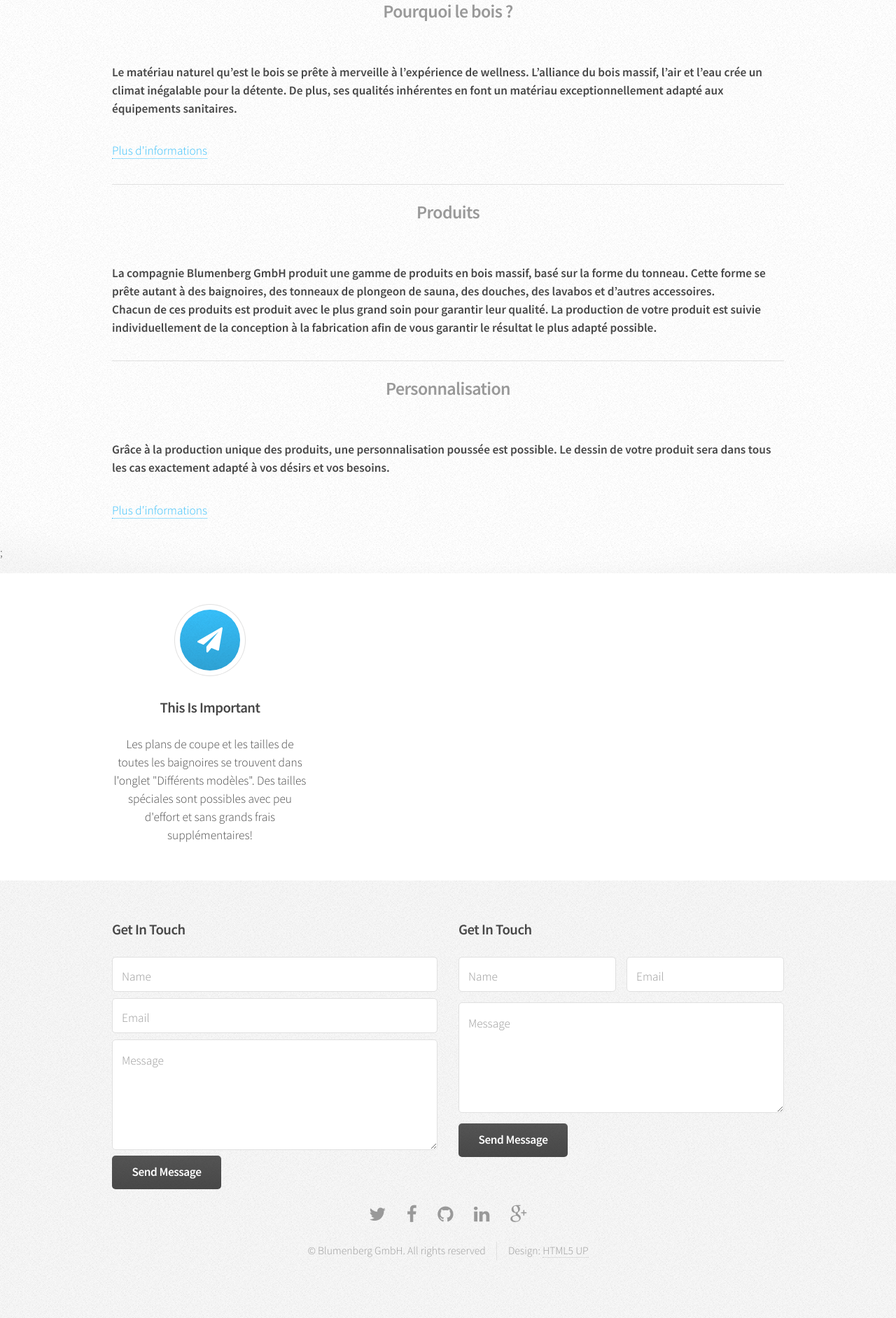
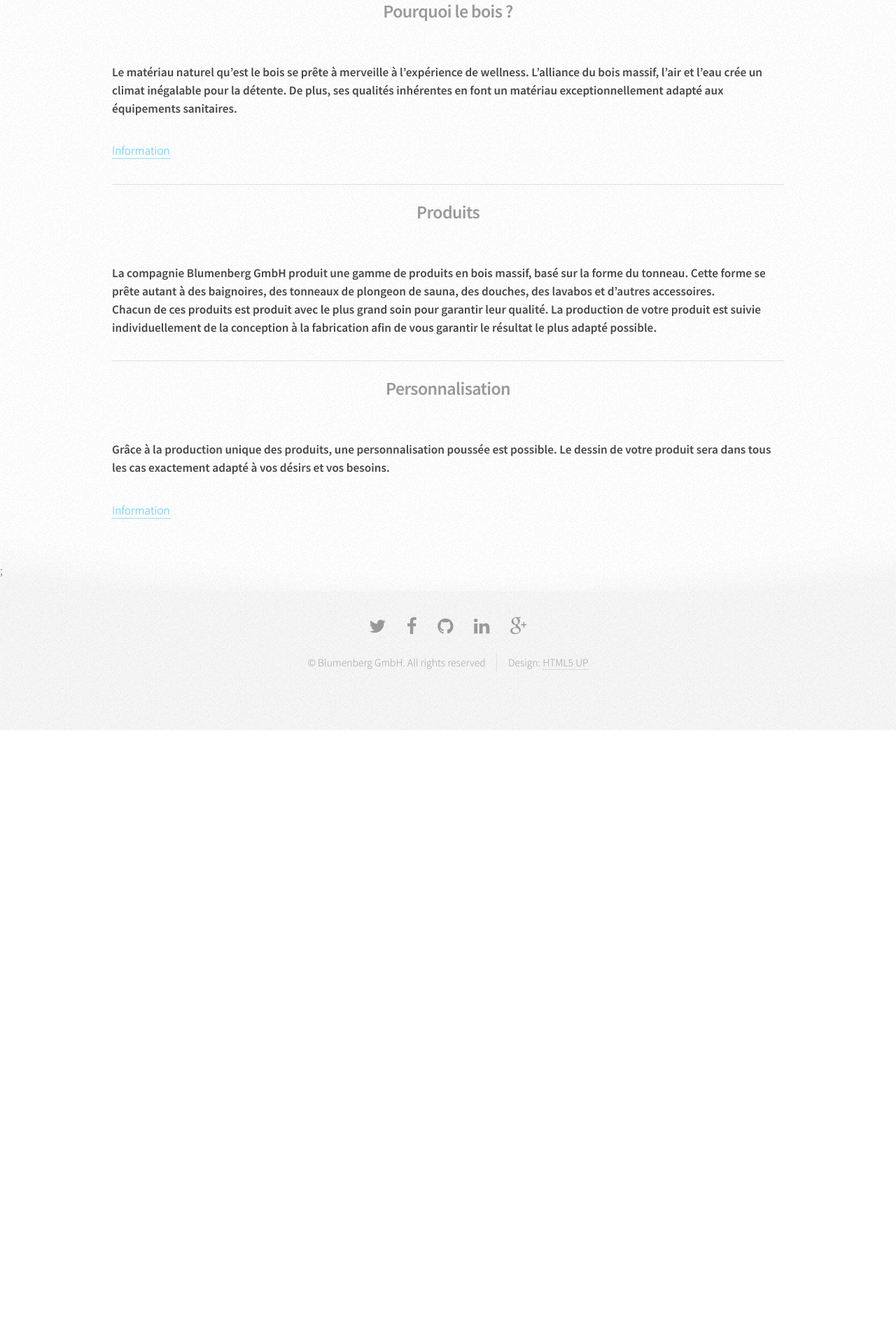
Before and after one commit to AsmNoob/Gmbh, a PHP site: page /home.php in a window 1280 px wide. Shown: the part 530-2413 px from the top of the page at 70% size. After the commit the page ends 1573 px from the top, so only its background shows below. Run offline with PHP 8.4, Linux system fonts and the light colour scheme.

Commit message:
Added JPG and fixed Js

```diff
--- a/assets/header.php
+++ b/assets/header.php
@@ -13,7 +13,7 @@
 						<li><a href="bains.php#dimensions">Dimensions et forme</a></li>
 						<li><a href="bains.php#baignoire">Baignoire</a></li>
 						<li><a href="bains.php#tonneau">Tonneau</a></li>
-						<li><a href="bains.php#">Profils</a></li>
+						<li><a href="bains.php#profil">Profils</a></li>
 						<!--<li><a href="bains.php#">Raccord au mur</a></li>
 						<li><a href="bains.php#">Raccord au mur</a></li>
 						<li><a href="bains.php#">Entrée et évacuation de l'eau</a></li>
--- a/assets/js/main.js
+++ b/assets/js/main.js
@@ -8,12 +8,11 @@ function showme(id, linkid) {
     var divid = document.getElementById(id);
     var toggleLink = document.getElementById(linkid);
     if (divid.style.display == 'block') {
-            toggleLink.innerHTML = "Plus d'informations";
+        toggleLink.innerHTML = "Information";
         divid.style.display = 'none';
-
     }
     else {
-            toggleLink.innerHTML = "Moins d'information";
+        toggleLink.innerHTML = "Information";
         divid.style.display = 'block';
     }
 }
--- a/home.php
+++ b/home.php
@@ -48,7 +48,7 @@ $_SESSION['listeProduits'] = $array;
 						<p><strong>Le matériau naturel qu’est le bois se prête à merveille à l’expérience de wellness.
 						 L’alliance du bois massif, l’air et l’eau crée un climat inégalable pour la détente.
 						  De plus, ses qualités inhérentes en font un matériau exceptionnellement adapté aux équipements sanitaires.</strong></p>
-						 <p><a id="toggler" onclick="showme('bois', this.id);" >Plus d'informations</a></p>
+						 <p><a  style="cursor: pointer" id="toggler" onclick="showme('bois', this.id);" >Information</a></p>
 						<p id="bois" style="display:none;">Evidemment le bois est un matériau excellent au point de vue écologique pour son empreinte de carbone lors de
 							la production. Nous ne rentrerons pas dans le détail du comparatif avec des panneaux sandwich faits d’acrylique,
 							polyester et mousse de polyuréthane. Il suffit de mettre en évidence la qualité isolante du bois massif,
@@ -60,9 +60,6 @@ chimique et mécanique ainsi que les exigences hygiéniques. Ceci permet donc d
 sanitaires classiques. Il existe également une alternative au coating habituel, qui est une huile dure à la cire. Cette finition naturelle
 demande cependant plus d’entretien. Le bois, étant massif, se patine homogènement et gagne en aspect au fil du temps, contrairement à
  d’autres matériaux qui perdent leur couleur.</p>
-
-
-
 
 					<!-- </div>
 				</section>
@@ -90,19 +87,19 @@ individuellement de la conception à la fabrication afin de vous garantir le ré
 						</header>
 						<p><strong>Grâce à la production unique des produits, une personnalisation poussée est possible.
 							Le dessin de votre produit sera dans tous les cas exactement adapté à vos désirs et vos besoins.</strong></p>
-
-						<p><a id="toggler" onclick="showme('perso', this.id);" >Plus d'informations</a></p>
+						<p><a style="cursor: pointer" id="toggler" onclick="showme('perso', this.id);" >Information</a></p>
 						<p id="perso" style="display:none;">Une fois que vous vous êtes décidés pour un des produits uniques en bois massif, nous commencerons
 							par déterminer le type de produit à réaliser sur base des dimensions de l’espace disponible et d’esquisses
 							préparatoires. Chacun des produits possède des options spécifiques qui seront considérées avant leur réalisation.
 Dans la section dédiée à chaque type de produit spécifique vous trouverez une description des différentes options possibles, allant des
 dimensions aux accessoires. </p>
+					</br>
 					</div>;
 				</section>
 
 
 			<!-- Highlights -->
-				<section class="wrapper style1">
+				<!-- <section class="wrapper style1">
 					<div class="container">
 						<div class="row 200%">
 							<section class="4u 12u(narrower)">
@@ -112,7 +109,7 @@ dimensions aux accessoires. </p>
 									<p>Les plans de coupe et les tailles de toutes les baignoires se trouvent dans l'onglet "Différents modèles". Des tailles spéciales sont possibles avec peu d'effort et sans grands frais supplémentaires!</p>
 								</div>
 							</section>
-							<!-- <section class="4u 12u(narrower)">
+							<section class="4u 12u(narrower)">
 								<div class="box highlight">
 									<i class="icon major fa-pencil"></i>
 									<h3>Also Important</h3>
@@ -125,16 +122,16 @@ dimensions aux accessoires. </p>
 									<h3>Probably Important</h3>
 									<p>Duis neque nisi, dapibus sed mattis et quis, nibh. Sed et dapibus nisl amet mattis, sed a rutrum accumsan sed. Suspendisse eu.</p>
 								</div>
-							</section> -->
+							</section>
 						</div>
 					</div>
-				</section>
+				</section> -->
 
 			<!-- Footer -->
 				<div id="footer">
 					<div class="container">
 						<div class="row">
-							<section class="6u 12u(narrower)">
+							<!-- <section class="6u 12u(narrower)">
 								<h3>Get In Touch</h3>
 								<form method="post" action="mail.php">
 									<label for="name"><input type="text" name="name" id="name" placeholder="Name" /></label>
@@ -169,7 +166,7 @@ dimensions aux accessoires. </p>
 										</div>
 									</div>
 								</form>
-							</section>
+							</section> -->
 						</div>
 					</div>
 
```
Also changed, not shown: bains.php (+25 -58 lines), images/Modeles/100x72.jpg (added), images/Modeles/110x77.jpg (added), images/Modeles/112.jpg (added), images/Modeles/119x73.jpg (added), images/Modeles/122x72.jpg (added), images/Modeles/130x79.jpg (added), images/Modeles/135x73.jpg (added), images/Modeles/149x90.jpg (added), images/Modeles/151x73.jpg (added), images/Modeles/153.jpg (added), images/Modeles/161x79.jpg (added), images/Modeles/167x73.jpg (added), images/Modeles/168x106.jpg (added), 1 more files. Lines whose indentation alone changed are shown as unchanged.
